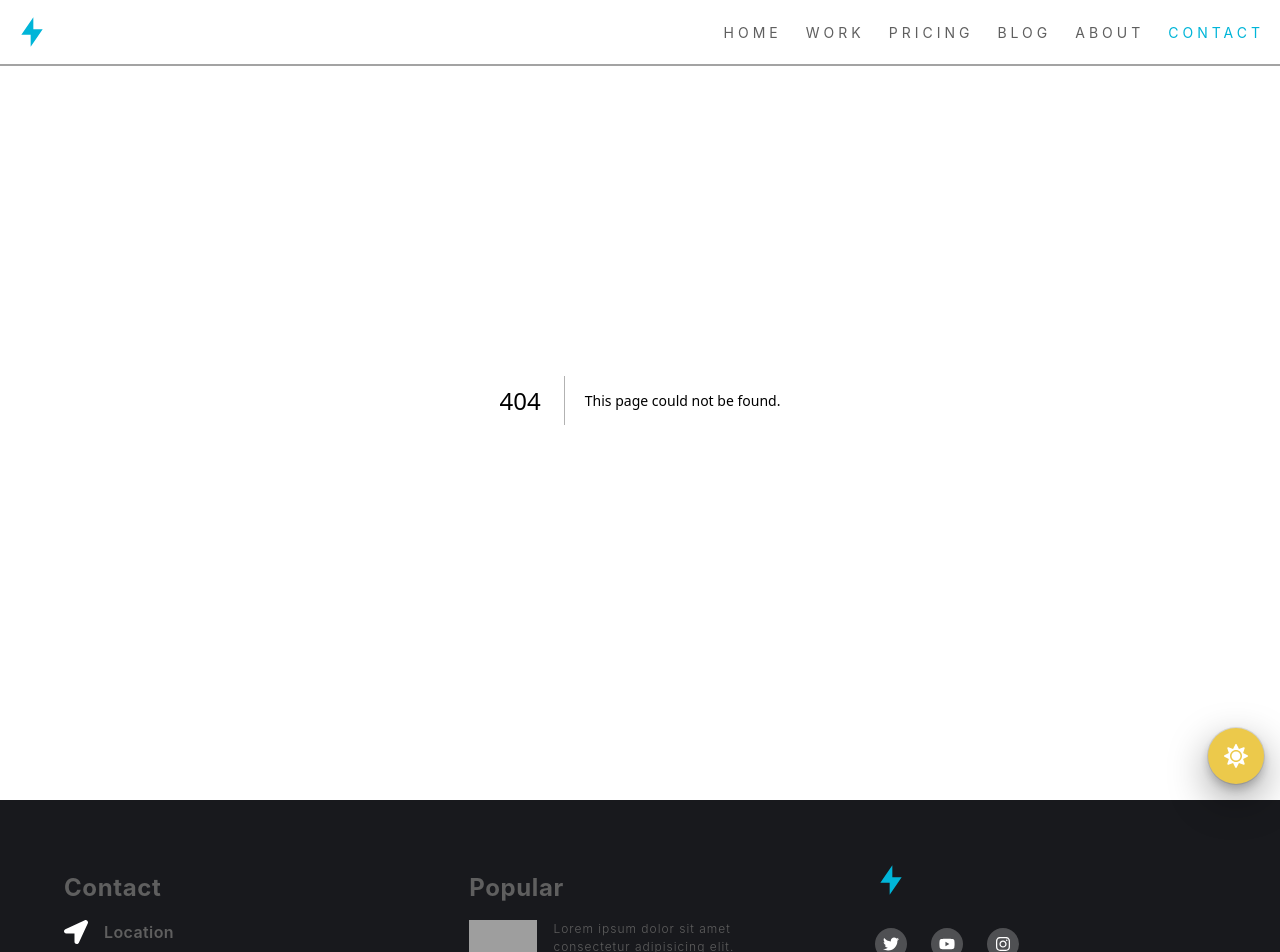
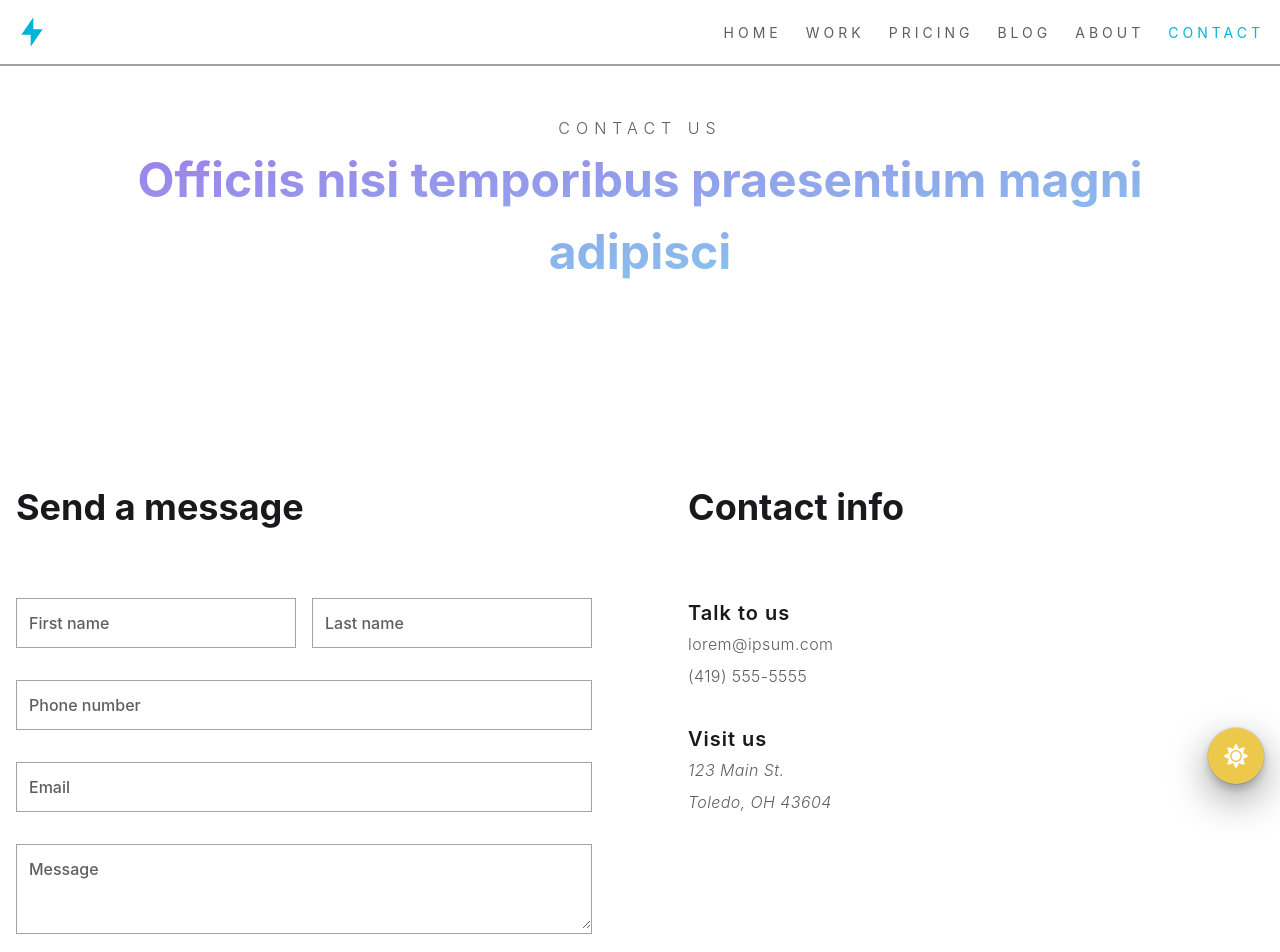
Before and after one commit to c-jardine/template-sleek, a Next.js app: page /contact in a window 1280 px wide. Before the commit this address had no page. Shown: the top 952 px of the page. Built offline with nearby package versions, Linux system fonts and the light colour scheme; grey boxes are pictures that could not be loaded.

Commit message:
Add contact page and adjust styles.

```diff
--- /dev/null
+++ b/pages/contact.tsx
@@ -0,0 +1,82 @@
+import { Box, chakra, SimpleGrid, Stack, Text } from '@chakra-ui/react';
+import { Button } from '../src/components/core/Button';
+import { Header } from '../src/components/core/Header';
+import { Input } from '../src/components/core/Input';
+import { Textarea } from '../src/components/core/Textarea';
+import { PageLayout } from '../src/layouts/PageLayout';
+
+const ContactPage = () => {
+  return (
+    <PageLayout>
+      <Header
+        title='Officiis nisi temporibus praesentium magni adipisci'
+        subtitle='Contact Us'
+      />
+      <SimpleGrid columns={{ base: 1, lg: 2 }} w='full' maxW='7xl' gap={16}>
+        <Box p={4}>
+          <chakra.h2
+            textStyle='h2'
+            color='headerText'
+            mb={16}
+            textAlign='left'
+            fontSize='4xl'
+          >
+            Send a message
+          </chakra.h2>
+          <Stack spacing={8}>
+            <SimpleGrid columns={{ base: 1, md: 2 }} gap={4}>
+              <Input label='First name' autoComplete='given-name' />
+              <Input label='Last name' autoComplete='family-name' />
+            </SimpleGrid>
+            <Input label='Phone number' autoComplete='tel' />
+            <Input label='Email' autoComplete='email' />
+            <Textarea label='Message' />
+            <Button ariaLabel='Send the message' variant='light'>
+              Send
+            </Button>
+          </Stack>
+        </Box>
+        <Box p={4}>
+          <chakra.h2
+            textStyle='h2'
+            color='headerText'
+            mb={16}
+            textAlign='left'
+            fontSize='4xl'
+          >
+            Contact info
+          </chakra.h2>
+          <Stack spacing={8}>
+            <Box>
+              <chakra.h3
+                fontSize='xl'
+                fontWeight='semibold'
+                color='headerText'
+                letterSpacing={1}
+              >
+                Talk to us
+              </chakra.h3>
+              <Text>lorem@ipsum.com</Text>
+              <Text>(419) 555-5555</Text>
+            </Box>
+            <Box>
+              <chakra.h3
+                fontSize='xl'
+                fontWeight='semibold'
+                color='headerText'
+                letterSpacing={1}
+              >
+                Visit us
+              </chakra.h3>
+              <chakra.address>
+                <Text>123 Main St.</Text>
+                <Text>Toledo, OH 43604</Text>
+              </chakra.address>
+            </Box>
+          </Stack>
+        </Box>
+      </SimpleGrid>
+    </PageLayout>
+  );
+};
+export default ContactPage;
--- a/pages/index.tsx
+++ b/pages/index.tsx
@@ -7,7 +7,7 @@ import { FullImageStats } from '../src/components/stats/FullImageStats';
 import { Testimonials } from '../src/components/testimonials';
 import { PageLayout } from '../src/layouts/PageLayout';
 
-export default function Home() {
+const HomePage = () => {
   return (
     <PageLayout>
       <CtaLeftAlign />
@@ -26,4 +26,6 @@ export default function Home() {
       <Banner />
     </PageLayout>
   );
-}
+};
+
+export default HomePage;
--- a/src/components/core/Button/Button.tsx
+++ b/src/components/core/Button/Button.tsx
@@ -20,7 +20,7 @@ const Button = (props: {
       <Flex
         justify='center'
         bg={
-          (props.variant === 'light' && 'cardBackground') ||
+          (props.variant === 'light' && 'background') ||
           (props.variant === 'dark' && 'whiteAlpha.50') ||
           'whiteAlpha.50'
         }
--- a/src/components/core/Footer/BrandColumn.tsx
+++ b/src/components/core/Footer/BrandColumn.tsx
@@ -27,10 +27,10 @@ const SocialButton = ({
 }) => {
   return (
     <chakra.button
-      bg='whiteAlpha.400'
+      bg='socialBackground'
       rounded={'full'}
-      w={8}
-      h={8}
+      w={10}
+      h={10}
       cursor={'pointer'}
       as={'a'}
       href={href}
--- /dev/null
+++ b/src/components/core/Input/Input.tsx
@@ -0,0 +1,53 @@
+import {
+  Box,
+  FormControl,
+  FormLabel,
+  Input as ChakraInput,
+  InputProps,
+} from '@chakra-ui/react';
+import React from 'react';
+
+const Input = (props: InputProps & { label: string }) => {
+  const [focused, setFocused] = React.useState<boolean>(false);
+  const [isEmpty, setIsEmpty] = React.useState<boolean>(true);
+  return (
+    <Box
+      position='relative'
+      border='1px solid'
+      borderColor={focused ? 'brand.500' : 'subtleText'}
+      py={1}
+    >
+      <FormControl>
+        <FormLabel
+          bg='background'
+          color={focused ? 'brand.500' : 'bodyText'}
+          position='absolute'
+          top={2}
+          left={2}
+          zIndex={2}
+          px={1}
+          transform={
+            focused || !isEmpty
+              ? 'translateY(-1.5rem) translateX(-0.3rem) scale(0.85)'
+              : 'translateY(0) translateX(0) scale(1)'
+          }
+        >
+          {props.label}
+        </FormLabel>
+        <ChakraInput
+          {...props}
+          style={{ caretColor: 'headerText' }}
+          color='headerText'
+          rounded='none'
+          border={0}
+          transformOrigin='0 0'
+          _focus={{ boxShadow: 'none' }}
+          onFocus={() => setFocused(true)}
+          onBlur={() => setFocused(false)}
+          onChange={(event) => setIsEmpty(event.target.value.length === 0)}
+        />
+      </FormControl>
+    </Box>
+  );
+};
+export default Input;
--- /dev/null
+++ b/src/components/core/Input/index.ts
@@ -0,0 +1 @@
+export { default as Input } from './Input';
--- /dev/null
+++ b/src/components/core/Textarea/Textarea.tsx
@@ -0,0 +1,54 @@
+import {
+  Box,
+  FormControl,
+  FormLabel,
+  Textarea as ChakraTextarea,
+  InputProps,
+  TextareaProps,
+} from '@chakra-ui/react';
+import React from 'react';
+
+const Textarea = (props: TextareaProps & { label: string }) => {
+  const [focused, setFocused] = React.useState<boolean>(false);
+  const [isEmpty, setIsEmpty] = React.useState<boolean>(true);
+  return (
+    <Box
+      position='relative'
+      border='1px solid'
+      borderColor={focused ? 'brand.500' : 'subtleText'}
+      py={1}
+    >
+      <FormControl>
+        <FormLabel
+          bg='background'
+          color={focused ? 'brand.500' : 'bodyText'}
+          position='absolute'
+          top={2}
+          left={2}
+          zIndex={2}
+          px={1}
+          transform={
+            focused || !isEmpty
+              ? 'translateY(-1.5rem) translateX(-0.3rem) scale(0.85)'
+              : 'translateY(0) translateX(0) scale(1)'
+          }
+        >
+          {props.label}
+        </FormLabel>
+        <ChakraTextarea
+          {...props}
+          style={{ caretColor: 'headerText' }}
+          color='headerText'
+          rounded='none'
+          border={0}
+          transformOrigin='0 0'
+          _focus={{ boxShadow: 'none' }}
+          onFocus={() => setFocused(true)}
+          onBlur={() => setFocused(false)}
+          onChange={(event) => setIsEmpty(event.target.value.length === 0)}
+        />
+      </FormControl>
+    </Box>
+  );
+};
+export default Textarea;
--- /dev/null
+++ b/src/components/core/Textarea/index.ts
@@ -0,0 +1 @@
+export { default as Textarea } from './Textarea';
--- a/src/styles/theme/theme.ts
+++ b/src/styles/theme/theme.ts
@@ -11,7 +11,6 @@ const colors = {
 const textStyles = {
   h1: {
     fontSize: '5xl',
-    color: 'chalkboard',
     fontWeight: 'bold',
     lineHeight: 1,
   },
@@ -51,14 +50,14 @@ const darkTheme = extendTheme({
   components,
   colors: {
     ...colors,
-    background: '#363636',
-    cardBackground: '#222222',
+    background: '#18191d',
+    cardBackground: '#141518',
     headerText: '#c9d1d9',
     bodyText: '#949a9f',
     subtleText: '#6e7275',
     lightButtonHover: 'rgba(0,0,0,0.64)',
     darkButtonHover: 'rgba(0,0,0,0.24)',
-    socialBackground: '#6e7275',
+    socialBackground: '#141518',
   },
   config: {
     initialColorMode: 'dark',
@@ -78,7 +77,7 @@ const lightTheme = extendTheme({
     subtleText: '#a3a3a3',
     lightButtonHover: 'rgba(255,255,255,0.64)',
     darkButtonHover: 'rgba(255,255,255,0.64)',
-    socialBackground: '#f5f5f5',
+    socialBackground: '#141518',
   },
   config: {
     initialColorMode: 'light',
```
